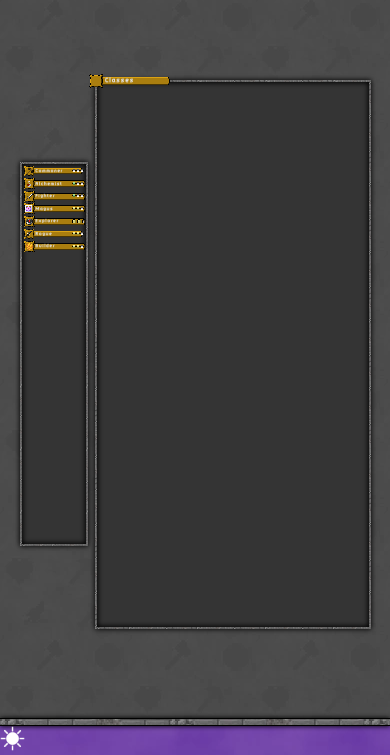
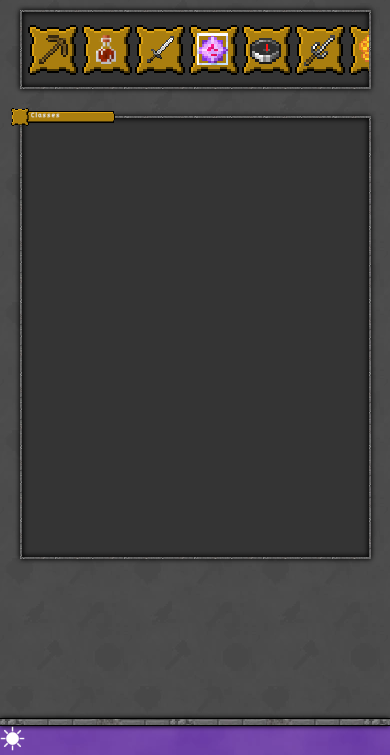
Before and after one commit to XCPika/Fantastical-Lands-Wiki, a plain HTML site: page classes.html in a window 390 px wide. Shown: the part 89-844 px from the top of the page. Drawn offline with Linux system fonts and the light colour scheme.

Commit message:
Started mobile css of origins pages (classes and races)

```diff
--- a/assets/css/items.css
+++ b/assets/css/items.css
@@ -4,7 +4,7 @@ main {
 }
 
 #item-crafting-view {
-    margin: auto 5vw;
+    margin: auto 5svw;
     grid-area: 2 / 1;
     grid-row-end: 2;
     aspect-ratio: 1;
--- a/assets/css/origins.css
+++ b/assets/css/origins.css
@@ -10,6 +10,7 @@ h2 {
     padding: 2%;
     padding-left:3%;
     background-color: rgb(209, 209, 209);
+    scrollbar-width: none;
 }
 
 body.dark-mode #class-view { background-color: rgb(52, 52, 52); }
@@ -65,11 +66,10 @@ body.dark-mode #class-view { background-color: rgb(52, 52, 52); }
 .class-banner-impact.impact-3 { background-image: url('../img/icons/impact_3.png'); }
 
 .class-banner-title {
-
     position: absolute;
     top:22%;
     left:19%;
-    font-size: 1.2vw;
+    font-size: 1.2svw;
     letter-spacing: 0.5px;
     margin: 0;
 }
@@ -83,16 +83,17 @@ body.dark-mode #class-view { background-color: rgb(52, 52, 52); }
 
 .main-class-details {
     position: absolute;
-    font-size: 1.2vw;
+    font-size: 1.2svw;
     top: 0;
     left: 0;
     margin-top: 3%;
     margin-left: 2.3%;
     overflow-y: scroll;
     height: calc(100% - 5.5vh);
+    scrollbar-width: none;
 }
 
-body.dark-mode #class-details { background-color: rgb(52, 52, 52); }
+body.dark-mode #class-details { background-color: #343434; }
 
 #class-details > .class-banner {
     position: absolute;
@@ -106,6 +107,60 @@ body.dark-mode #class-details { background-color: rgb(52, 52, 52); }
     margin-bottom: -3.5%;
 }
 
+#class-details .class-banner-title { font-size: 1.7svw; }
+
+@media screen and (max-width: 50em) {
+    main {
+        grid-template-columns: 0.15fr 0.85fr;
+    }
 
 
-#class-details .class-banner-title { font-size: 1.7vw; }
+    .class-banner:not(#class-details .class-banner) {
+        max-height: 50px;
+        min-height:30px;
+        aspect-ratio: 1;
+        margin: 5% auto;
+        background-image: url('../img/class-banner-small.png');
+    }
+
+    .class-banner-icon:not(#class-details .class-banner-icon) {
+        top:13%;
+        left:13%;
+    }
+
+    .class-banner-impact:not(#class-details .class-banner-impact) {
+        display: none;
+    }
+
+    .class-banner-title:not(#class-details .class-banner-title) {
+        display: none;
+    }
+}
+
+@media screen and (max-width: 31.25em) {
+    main {
+        grid-template-columns: 1fr;
+        grid-template-rows: 0.15fr 0.85fr;
+        gap: 5%;
+        margin: 0;
+        padding: 5%;
+    }
+
+    #class-view {
+        display:flex;
+        padding:1%;
+        grid-area: 1 / 1;
+        overflow-x: scroll;
+        overflow-y: hidden;
+    }
+
+    .class-banner:not(#class-details .class-banner) {
+        height: 100%;
+        margin: auto 1%;
+        margin-right: 0;
+    }
+
+    #class-details {
+        grid-area: 2 / 1;
+    }
+}
--- a/assets/css/root.css
+++ b/assets/css/root.css
@@ -14,7 +14,7 @@
 @font-face { font-family: 'ChillPixelsMaximal'; src: url('../font/ChillPixels-Maximal.woff2') format('woff2'); }
 
 .stone-border {
-    border: 0.6vw solid  rgb(0, 0, 0);
+    border: 0.6svw solid  rgb(0, 0, 0);
     border-image: var(--stone-border) 10 round;
     box-shadow: 0 0 5px 0 rgba(0, 0, 0, 1), 0 0 5px 0 rgba(0, 0, 0, 0.19), 0px 0px 5px 1px rgba(0, 0, 0, 1) inset;
     -ms-interpolation-mode: nearest-neighbor;   /* IE (non-standard property) */
--- a/assets/css/stylesheet.css
+++ b/assets/css/stylesheet.css
@@ -8,12 +8,14 @@ body {
     background-image: var(--bg);
     display:flex;
     flex-direction: column;
+    scrollbar-width: thin;
+    scrollbar-color: #242424 #343434;
 }
 
 body.dark-mode { background-image: var(--bg-dark); color:rgb(225, 225, 225); }
 
 /* HEADER/NAV */
-header { position: sticky ; }
+header { position: sticky ; z-index: 1;}
 
 nav {
     background-image: var(--nav-bg);
@@ -41,7 +43,7 @@ nav img {
 }
 
 .nav-center :first-child {
-    height: min(max(50px, 5vw), 80px);
+    height: min(max(50px, 5svw), 80px);
     aspect-ratio: 1;
 }
 
@@ -50,6 +52,7 @@ nav img {
     top: 68%;
     height:80%;
     aspect-ratio: 7 / 1;
+    z-index: 9999;
 }
 
 .nav-button {
@@ -58,18 +61,19 @@ nav img {
 
 /* MAIN */
 main {
+    position: static;
     display:grid;
     grid-template-columns: 0.2fr 0.8fr;
     grid-template-rows: 0.15fr 0.7fr 0.15fr;
     column-gap: 2%;
     margin: auto 0;
+    padding: 0 5%;
     min-height: 65svh;
-    padding: 0 5%;
 }
 
 /* FOOTER */
 footer{
-    position: sticky;
+    position: absolute;
     bottom: 0;
     width: 100%;
     justify-content: flex-end;
@@ -80,7 +84,7 @@ footer{
 #stone_brick_border_nav{
     background-image: var(--stone-border);
     background-repeat: repeat-x;
-    height:0.6vw;
+    height:0.6svw;
     min-height:6px;
     max-height:12px;
     box-shadow: 0 0 5px 0 rgba(0, 0, 0, 1), 0 0 5px 0 rgba(0, 0, 0, 0.19);
@@ -92,6 +96,6 @@ footer{
 
 /* SCROLL BAR */
 ::-webkit-scrollbar { width: 10px; }
-::-webkit-scrollbar-track { background: transparent; }
-::-webkit-scrollbar-thumb { background: transparent; border-radius: 15px; }
-::-webkit-scrollbar-thumb:hover { background: transparent; }
+::-webkit-scrollbar-track { background: #505050; }
+::-webkit-scrollbar-thumb { background: #343434; }
+::-webkit-scrollbar-thumb:hover { background: #404040; }
```
Also changed, not shown: assets/img/class-banner-small.png (added).
